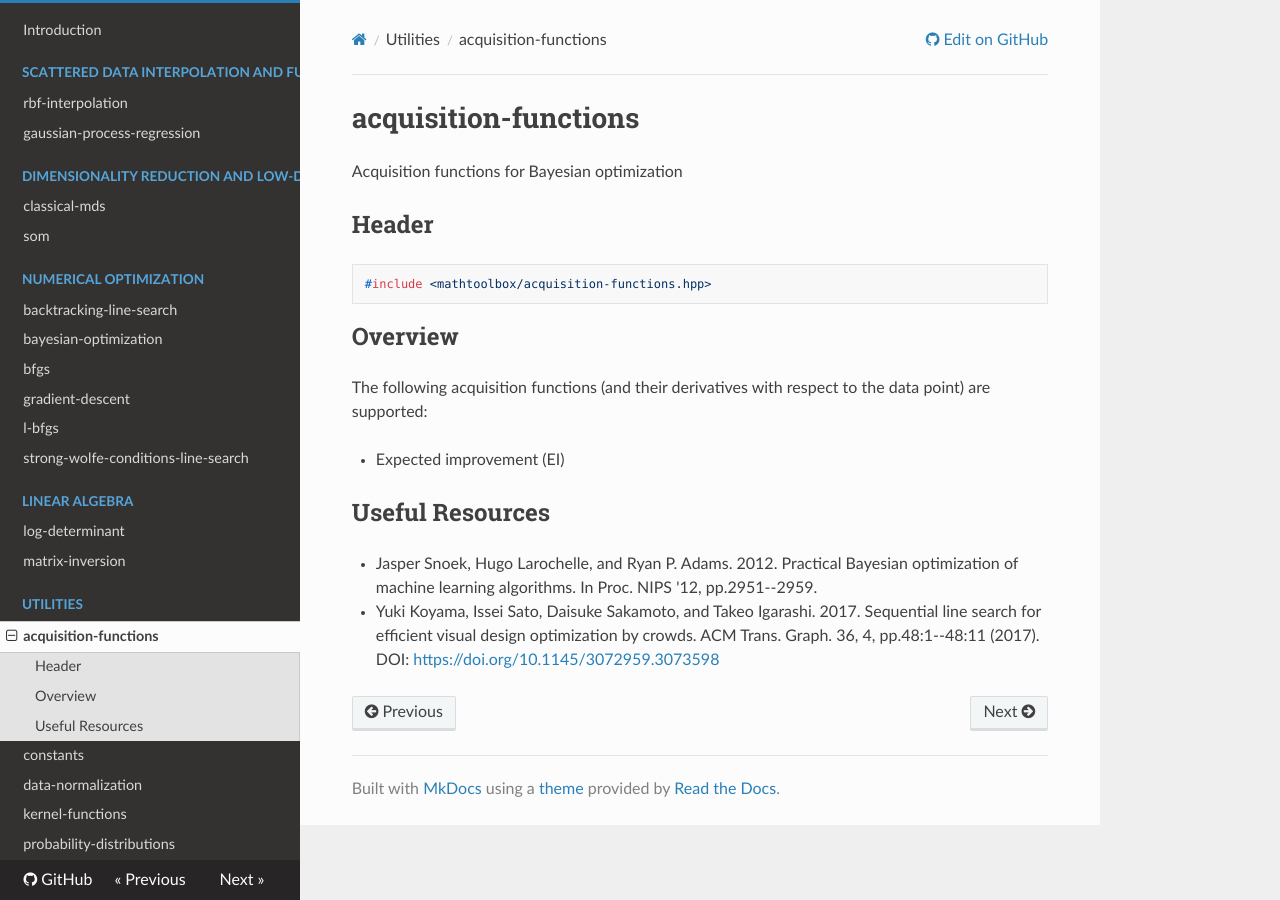
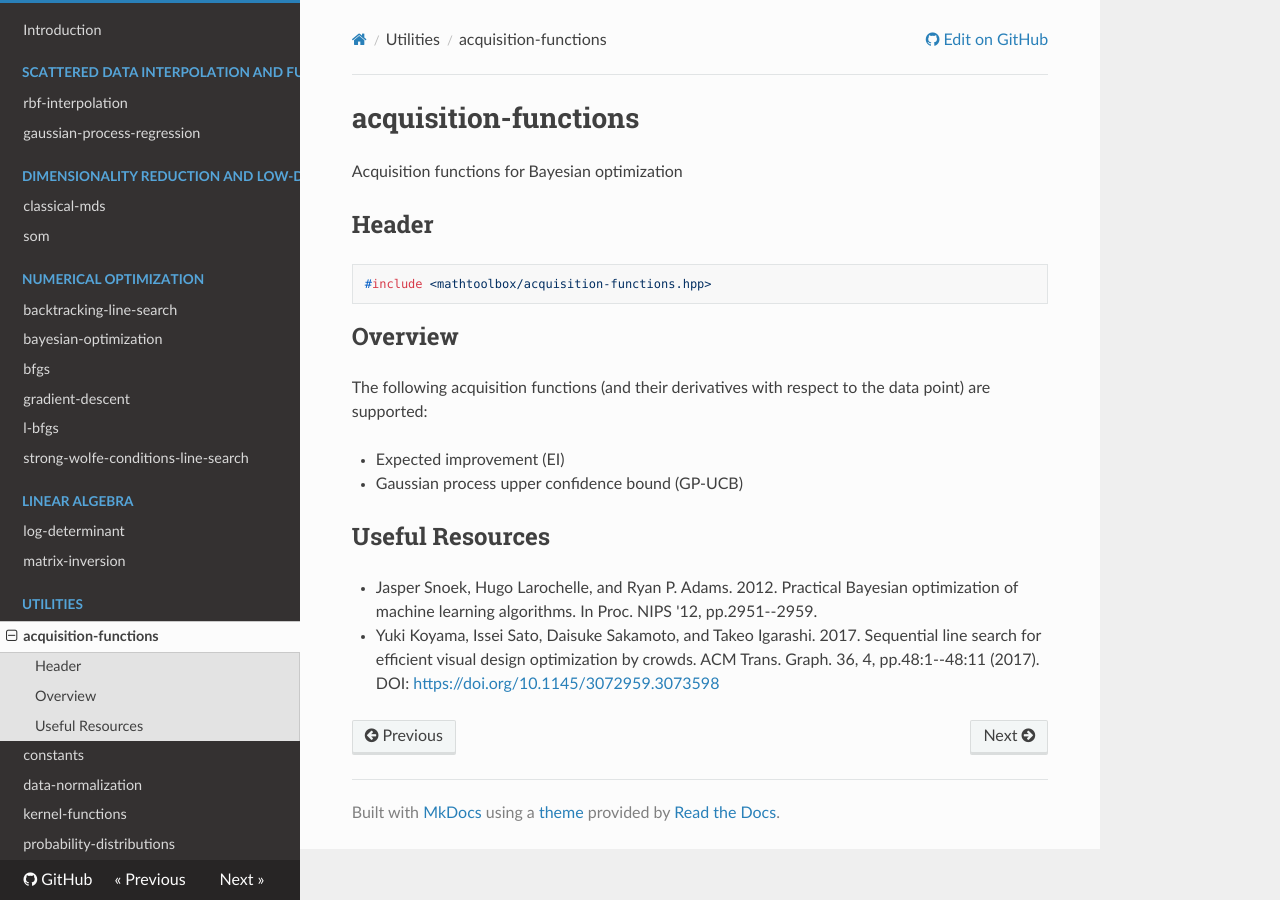
Before and after one commit to yuki-koyama/mathtoolbox, an MkDocs documentation site: the page built from docs/acquisition-functions.md, in a window 1280 px wide. Built offline with MkDocs 1.6.1, drawn with Linux system fonts in a browser that asks for light colours; nearby versions of some CDN libraries.

Commit message:
Update the docs

```diff
--- a/docs/acquisition-functions.md
+++ b/docs/acquisition-functions.md
@@ -13,6 +13,7 @@ Acquisition functions for Bayesian optimization
 The following acquisition functions (and their derivatives with respect to the data point) are supported:
 
 - Expected improvement (EI)
+- Gaussian process upper confidence bound (GP-UCB)
 
 ## Useful Resources
 
```
